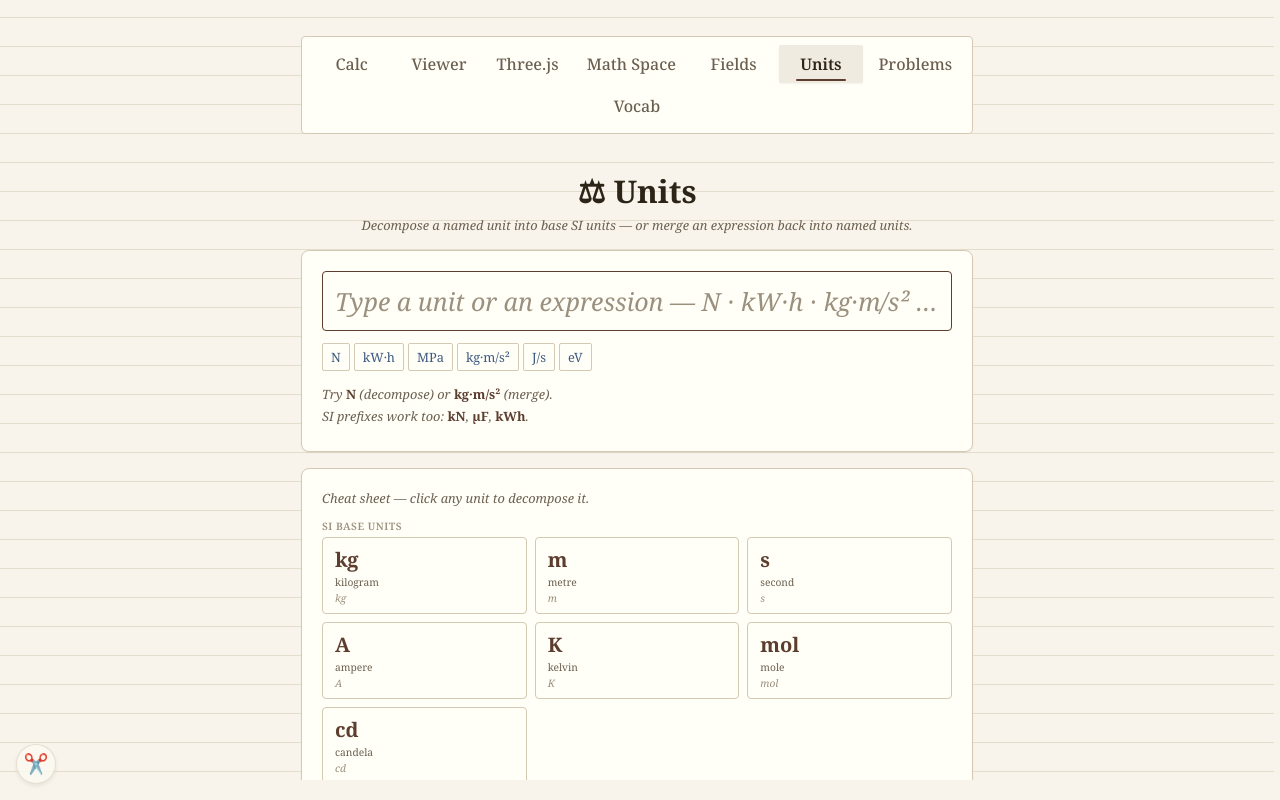
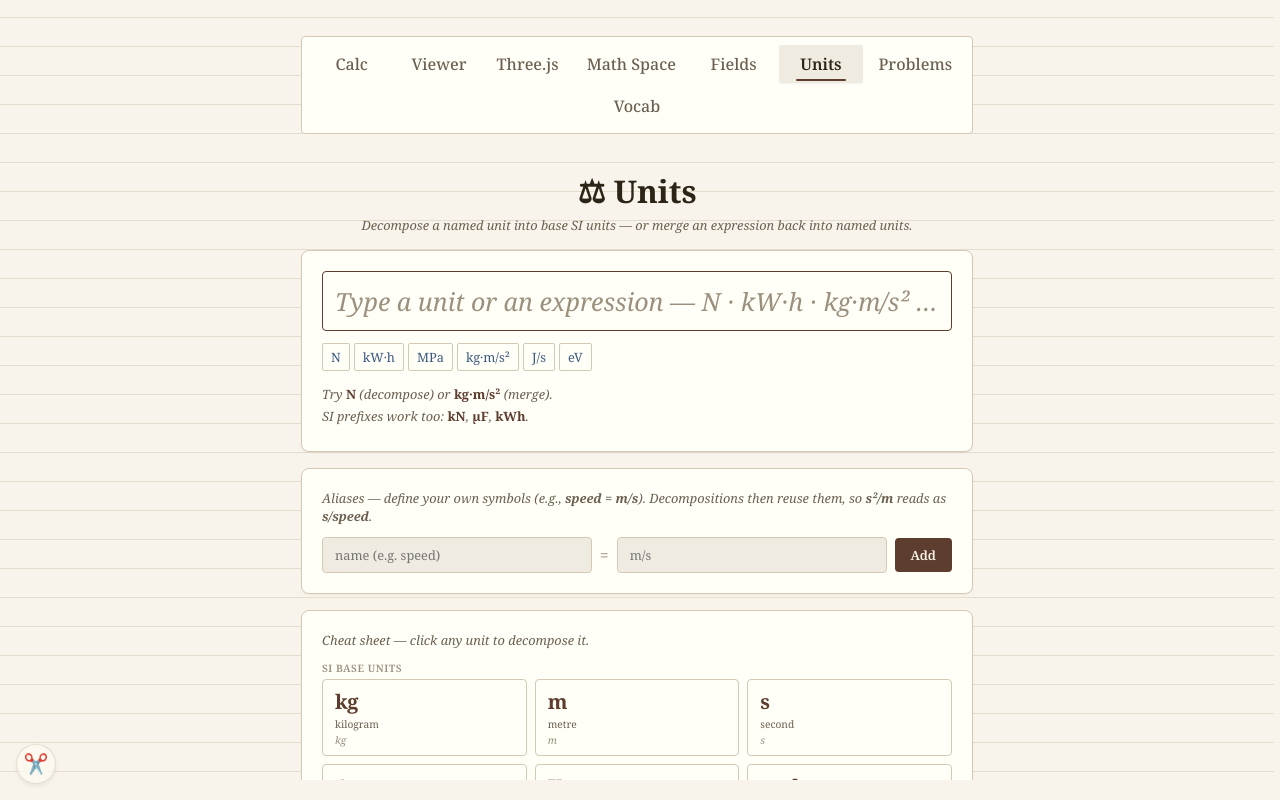
Before and after one commit to jaywoo0830a/calc, a React (Vite) app: page /units in a window 1280 px wide. Built offline with nearby package versions, Linux system fonts and the light colour scheme.

Commit message:
add subs

```diff
--- a/src/pages/Units.jsx
+++ b/src/pages/Units.jsx
@@ -1,4 +1,4 @@
-import { useMemo, useState } from 'react';
+import { useEffect, useMemo, useState } from 'react';
 import { Link } from 'react-router-dom';
 import {
   BASE_UNITS,
@@ -9,33 +9,50 @@ import {
   formatDim,
   formatValue,
   prefixedValue,
+  defineAlias,
+  substituteDim,
+  formatSubstitution,
 } from '../lib/units.js';
 
 // ── Units — 물리량 단위 분해·병합 치트시트 ───────────────────────
 // · 심볼(또는 접두사+심볼) 입력 → 기저 단위로 분해: "N" → 1 kg·m·s⁻²
 // · 식 입력 → 이름 붙은 단위로 병합: "kg·m/s²" → 1 N (10⁵ dyn)
+// · 사용자 별칭(alias): speed = m/s 라고 정의하면 s²/m → s/speed 로 치환 표시
 // · 아래 치트시트에서 클릭하면 바로 분해해 본다.
 
 const EXAMPLES = ['N', 'kW·h', 'MPa', 'kg·m/s²', 'J/s', 'eV'];
 
 const GROUP_LABEL = { base: 'SI base units', derived: 'SI derived units', common: 'Common (non-SI)' };
 
+const ALIAS_STORE = 'units_aliases';
+
+function loadAliases() {
+  try {
+    const raw = JSON.parse(localStorage.getItem(ALIAS_STORE) || '[]');
+    return Array.isArray(raw) ? raw : [];
+  } catch { return []; }
+}
+
 /** 입력 → 화면 상태 계산 (순수 함수 — 테스트하기 쉬운 구조 유지) */
-export function buildUnitView(query) {
+export function buildUnitView(query, aliases = []) {
   const q = String(query || '').trim();
   if (!q) return { mode: 'idle' };
 
-  const unit = lookupUnit(q);
+  const unit = lookupUnit(q, aliases);
   if (unit) {
     const total = unit.factor;
     const alternates = mergeUnits(unit.dim, total);
-    return { mode: 'decompose', query: q, unit, total, alternates };
+    const { terms, remainder } = substituteDim(unit.dim, aliases);
+    const substitution = terms.length ? formatSubstitution(terms, remainder) : '';
+    return { mode: 'decompose', query: q, unit, total, alternates, substitution };
   }
 
   try {
-    const { factor, dim } = parseUnitExpr(q);
+    const { factor, dim } = parseUnitExpr(q, aliases);
     const matches = mergeUnits(dim, factor);
-    return { mode: 'merge', query: q, factor, dim, matches };
+    const { terms, remainder } = substituteDim(dim, aliases);
+    const substitution = terms.length ? formatSubstitution(terms, remainder) : '';
+    return { mode: 'merge', query: q, factor, dim, matches, substitution };
   } catch (e) {
     return { mode: 'error', query: q, message: e.message };
   }
@@ -43,7 +60,31 @@ export function buildUnitView(query) {
 
 export default function Units() {
   const [query, setQuery] = useState('');
-  const view = useMemo(() => buildUnitView(query), [query]);
+  const [aliases, setAliases] = useState(loadAliases);
+  const [aliasName, setAliasName] = useState('');
+  const [aliasExpr, setAliasExpr] = useState('');
+  const [aliasError, setAliasError] = useState('');
+
+  useEffect(() => {
+    try { localStorage.setItem(ALIAS_STORE, JSON.stringify(aliases)); } catch {}
+  }, [aliases]);
+
+  const view = useMemo(() => buildUnitView(query, aliases), [query, aliases]);
+
+  const addAlias = () => {
+    try {
+      const a = defineAlias(aliasName, aliasExpr, aliases);
+      setAliases((prev) => [...prev, a]);
+      setAliasName('');
+      setAliasExpr('');
+      setAliasError('');
+      setQuery(a.sym); // 바로 분해해 보여준다
+    } catch (e) {
+      setAliasError(e.message);
+    }
+  };
+
+  const removeAlias = (sym) => setAliases((prev) => prev.filter((a) => a.sym !== sym));
 
   return (
     <main className="units">
@@ -100,9 +141,14 @@ export default function Units() {
                   {view.query} = {formatValue(view.unit.prefixFactor)} {view.unit.baseSym} · {view.unit.name}
                 </p>
               )}
+              {view.substitution && view.unit.kind !== 'alias' && (
+                <p className="units__sub">
+                  = {view.substitution} <em className="units__via">(with aliases)</em>
+                </p>
+              )}
               <p className="units__name">
                 {view.unit.name}
-                {view.unit.kind === 'base' ? ' — SI base unit' : view.unit.si ? ' — SI unit' : ' — non-SI unit'}
+                {view.unit.kind === 'alias' ? ' — your alias' : view.unit.kind === 'base' ? ' — SI base unit' : view.unit.si ? ' — SI unit' : ' — non-SI unit'}
               </p>
               {view.alternates.length > 1 && (
                 <div className="units__rows">
@@ -127,6 +173,11 @@ export default function Units() {
                 {view.query} <span className="units__arrow">=</span>{' '}
                 {formatValue(view.factor)} {formatDim(view.dim)}
               </p>
+              {view.substitution && view.substitution !== view.query.trim() && (
+                <p className="units__sub">
+                  = {view.substitution} <em className="units__via">(with aliases)</em>
+                </p>
+              )}
               {view.matches.length > 0 ? (
                 <div className="units__rows">
                   <span className="units__group-title">Named units</span>
@@ -150,6 +201,53 @@ export default function Units() {
             <p className="units__error">Couldn't read “{view.query}” — {view.message}.</p>
           )}
         </div>
+      </div>
+
+      <div className="units__panel">
+        <p className="units__hint">
+          Aliases — define your own symbols (e.g., <strong>speed = m/s</strong>). Decompositions then reuse them,
+          so <strong>s²/m</strong> reads as <strong>s/speed</strong>.
+        </p>
+        <div className="units__alias-form">
+          <input
+            className="units__alias-name"
+            type="text"
+            placeholder="name (e.g. speed)"
+            value={aliasName}
+            onChange={(e) => setAliasName(e.target.value)}
+            onKeyDown={(e) => { if (e.key === 'Enter') addAlias(); }}
+          />
+          <span className="units__alias-eq">=</span>
+          <input
+            className="units__alias-expr"
+            type="text"
+            placeholder="m/s"
+            value={aliasExpr}
+            onChange={(e) => setAliasExpr(e.target.value)}
+            onKeyDown={(e) => { if (e.key === 'Enter') addAlias(); }}
+          />
+          <button className="units__alias-add" onClick={addAlias}>Add</button>
+        </div>
+        {aliasError && <p className="units__error">{aliasError}</p>}
+        {aliases.length > 0 && (
+          <div className="units__rows">
+            {aliases.map((a) => (
+              <div key={a.sym} className="units__row">
+                <span
+                  className="units__row-val units__row-val--click"
+                  role="button"
+                  tabIndex={0}
+                  onClick={() => setQuery(a.sym)}
+                  onKeyDown={(e) => { if (e.key === 'Enter') setQuery(a.sym); }}
+                  title={`Decompose ${a.sym}`}
+                >
+                  {a.sym} = {a.expr}
+                </span>
+                <button className="units__alias-del" onClick={() => removeAlias(a.sym)} aria-label={`Delete alias ${a.sym}`}>✕</button>
+              </div>
+            ))}
+          </div>
+        )}
       </div>
 
       <div className="units__panel">
--- a/src/styles/_units.scss
+++ b/src/styles/_units.scss
@@ -154,6 +154,83 @@
     margin: 0;
   }
 
+  &__via {
+    font-style: normal;
+    font-size: $fs-step--2;
+    color: $c-ink-faint;
+  }
+
+  // ---- 별칭(alias) 정의 폼 -----------------------------------
+  &__alias-form {
+    display: flex;
+    align-items: center;
+    gap: $sp-2;
+    flex-wrap: wrap;
+  }
+
+  &__alias-name,
+  &__alias-expr {
+    flex: 1;
+    min-width: 7rem;
+    font-family: $ff;
+    font-size: $fs-step--1;
+    color: $c-ink;
+    background: $c-page-dark;
+    border: $border-thin solid $c-rule;
+    border-radius: $radius-md;
+    padding: $sp-2 $sp-3;
+    outline: none;
+    transition: border-color $transition-fast;
+
+    &:focus {
+      border-color: $c-accent;
+      background: $c-page;
+    }
+  }
+
+  &__alias-eq {
+    color: $c-ink-faint;
+    font-style: italic;
+    font-size: $fs-step-0;
+  }
+
+  &__alias-add {
+    padding: $sp-2 $sp-4;
+    border: none;
+    border-radius: $radius-md;
+    background: $c-accent;
+    color: $c-ink-inverse;
+    font-family: $ff;
+    font-size: $fs-step--1;
+    font-weight: $fw-semibold;
+    cursor: pointer;
+    transition: background $transition-fast;
+
+    @media (hover: hover) {
+      &:hover {
+        background: $c-accent-hover;
+      }
+    }
+  }
+
+  &__alias-del {
+    border: none;
+    background: transparent;
+    color: $c-ink-faint;
+    font-size: $fs-step--1;
+    cursor: pointer;
+    padding: $sp-1;
+    border-radius: $radius-sm;
+    transition: all $transition-fast;
+
+    @media (hover: hover) {
+      &:hover {
+        color: $c-error;
+        background: $c-error-light;
+      }
+    }
+  }
+
   // ---- 병합/대체 단위 목록 -----------------------------------
   &__group {
     display: flex;
@@ -195,6 +272,17 @@
     color: $c-accent;
     font-size: $fs-step-0;
     white-space: nowrap;
+
+    &--click {
+      cursor: pointer;
+      border-bottom: 1px dashed transparent;
+
+      @media (hover: hover) {
+        &:hover {
+          border-bottom-color: $c-accent;
+        }
+      }
+    }
   }
 
   &__row-name {
```
Also changed, not shown: src/lib/units.js, 1 other file (tests, documents, lock files or other folders).
